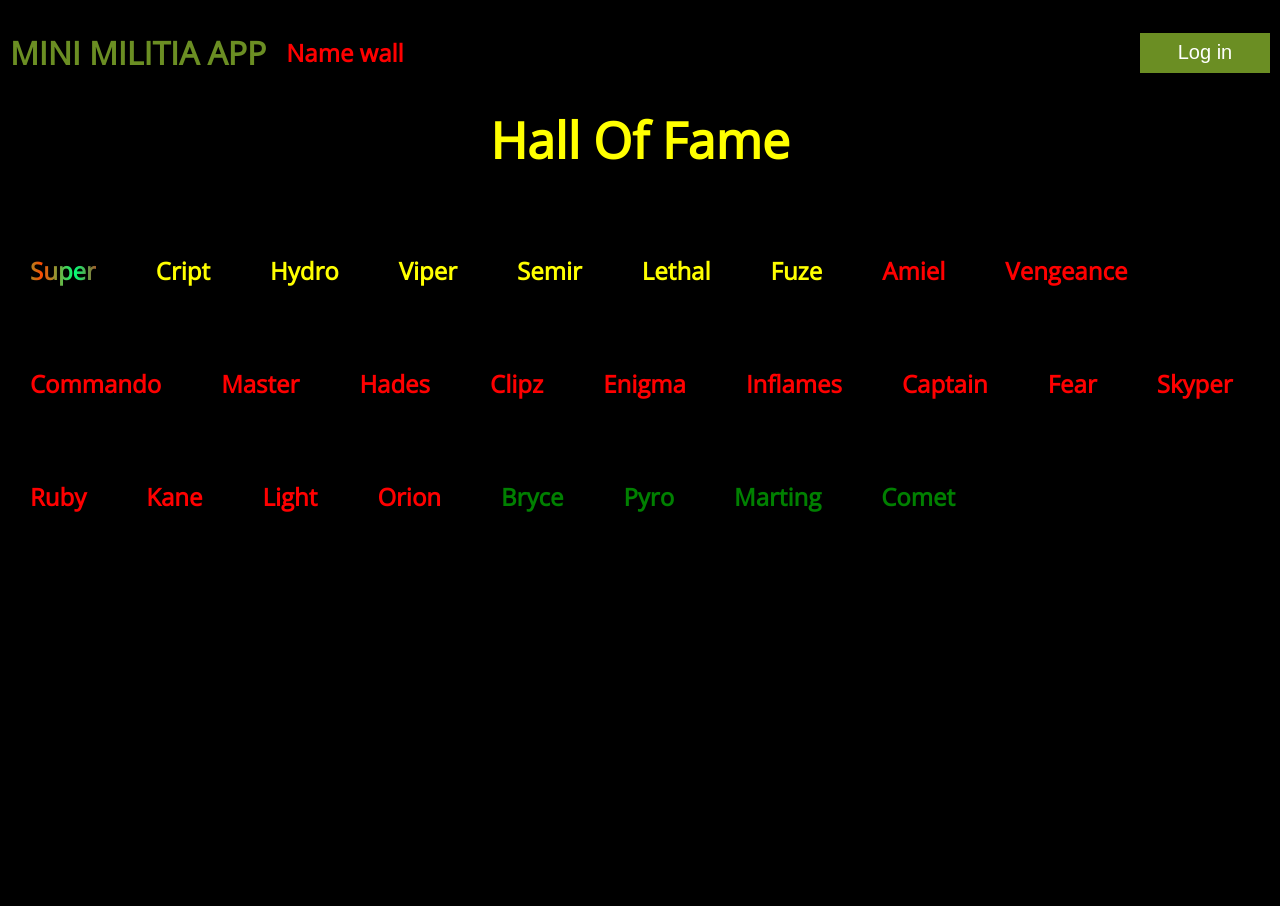
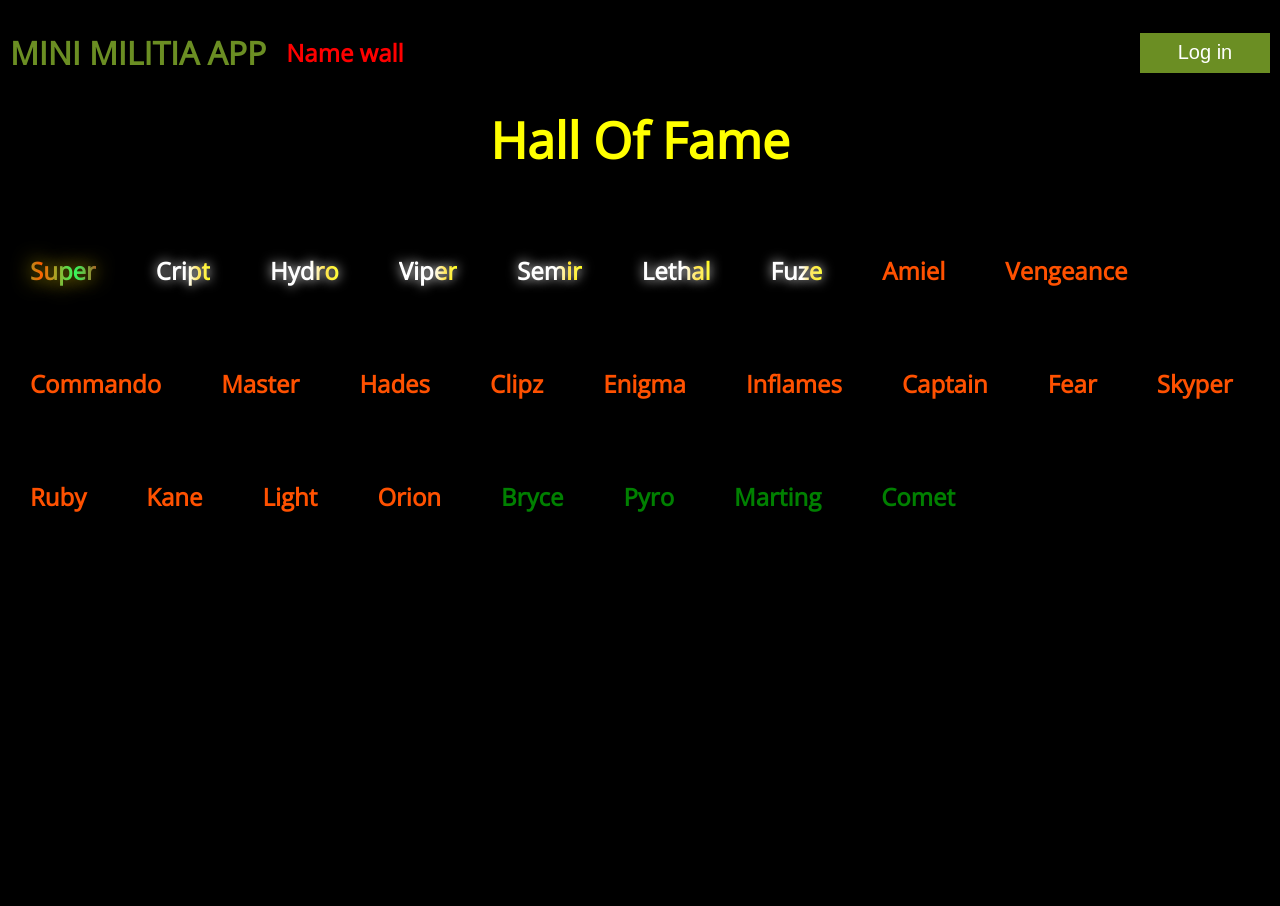
Before and after one commit to SuperTLP/minimilitia, a Flask app: page /name-wall in a window 1280 px wide. Run offline with Flask 2, Linux system fonts and the light colour scheme; style sheets or scripts are compiled from the project's sources.

Commit message:
updated colors

```diff
--- a/routes.py
+++ b/routes.py
@@ -13,7 +13,7 @@ tiers = {
 
 @app.get("/")
 def home():
-    players = USER.high_tier_players()
+    players = USER.all()
     return render_template("/home.html", session=session, players=players, tiers=tiers)
 
 @app.get("/login")
--- a/static/styles/index.css
+++ b/static/styles/index.css
@@ -75,6 +75,7 @@ h1, h2, h3 {
 }
 
 .Owner {
+  text-shadow: 0em 0em 0.8em rgba(255, 230, 0, 0.781);
   background: -webkit-gradient(linear, left top, right top, from(#00ff77), color-stop(25%, red), color-stop(50%, #00ff62), color-stop(75%, #ff4800), to(#00ff77));
   background: linear-gradient(to right, #00ff77 0%, red 25%, #00ff62 50%, #ff4800 75%, #00ff77 100%);
   background-size: 200% auto;
@@ -99,11 +100,26 @@ h1, h2, h3 {
 }
 
 .God {
-  color: yellow;
+  text-shadow: 0em 0em 0.5em white;
+  background: -webkit-gradient(linear, left top, right top, from(white), color-stop(40%, white), color-stop(50%, #ffd900), color-stop(60%, yellow), color-stop(60%, white), to(white));
+  background: linear-gradient(to right, white 0%, white 40%, #ffd900 50%, yellow 60%, white 60%, white 100%);
+  background-size: 200% auto;
+  color: #000;
+  background-clip: text;
+  -webkit-background-clip: text;
+  -webkit-text-fill-color: transparent;
+  -webkit-animation: shine 6s linear infinite;
+          animation: shine 6s linear infinite;
+}
+
+@keyframes shine {
+  to {
+    background-position: 200% center;
+  }
 }
 
 .Elite {
-  color: red;
+  color: #ff5100;
 }
 
 .Pro {
--- a/static/styles/index.scss
+++ b/static/styles/index.scss
@@ -59,7 +59,7 @@ h1, h2, h3 {
     height: 40px;
 }
 .Owner {
-
+    text-shadow: 0em 0em 0.8em rgba(255, 230, 0, 0.781);
     background: linear-gradient(to right, rgb(0, 255, 119) 0%, rgb(255, 0, 0) 25%, rgb(0, 255, 98) 50%, rgb(255, 72, 0) 75%, rgb(0, 255, 119) 100%);
     background-size: 200% auto;
     color: #000;
@@ -75,10 +75,23 @@ h1, h2, h3 {
     }
   }
 .God {
-    color: yellow;
-}
+    text-shadow: 0em 0em 0.5em white;
+    background: linear-gradient(to right, white 0%, white 40%, rgb(255, 217, 0) 50%, yellow 60%, white 60%, white 100%);
+    background-size: 200% auto;
+    color: #000;
+    background-clip: text;
+    -webkit-background-clip: text;
+    -webkit-text-fill-color: transparent;
+
+    animation: shine 6s linear infinite;
+    @keyframes shine {
+      to {
+        background-position: 200% center;
+      }
+    }
+  }
 .Elite {
-    color: red;
+    color: rgb(255, 81, 0);
 }
 .Pro {
     color: green;
```
Also changed, not shown: 1 other file.
